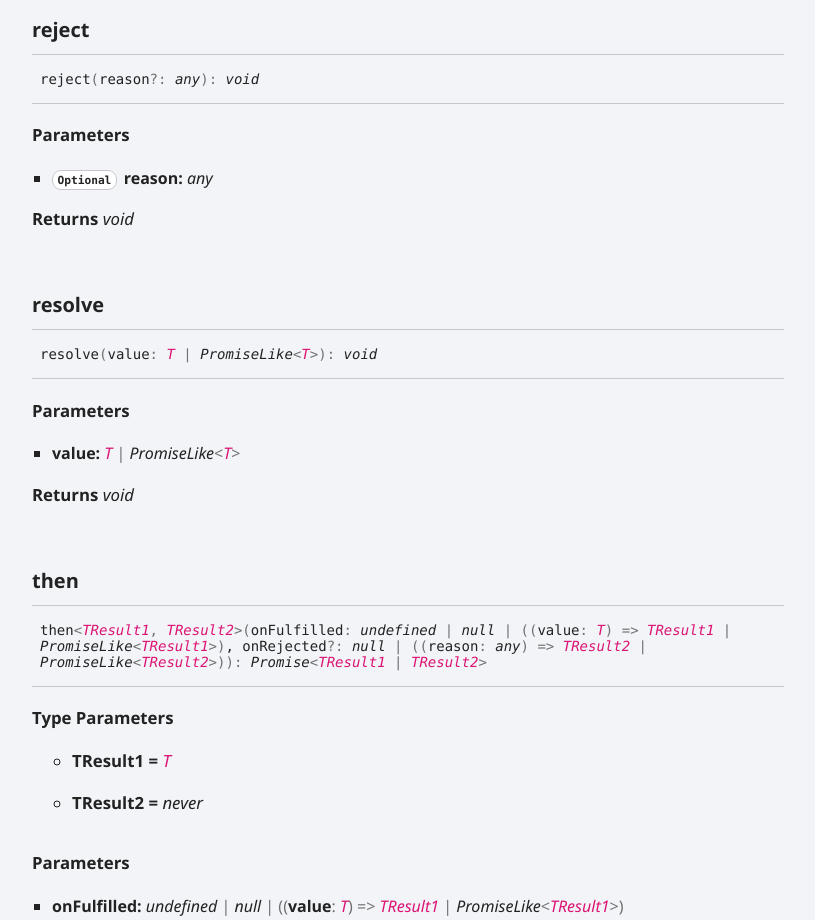
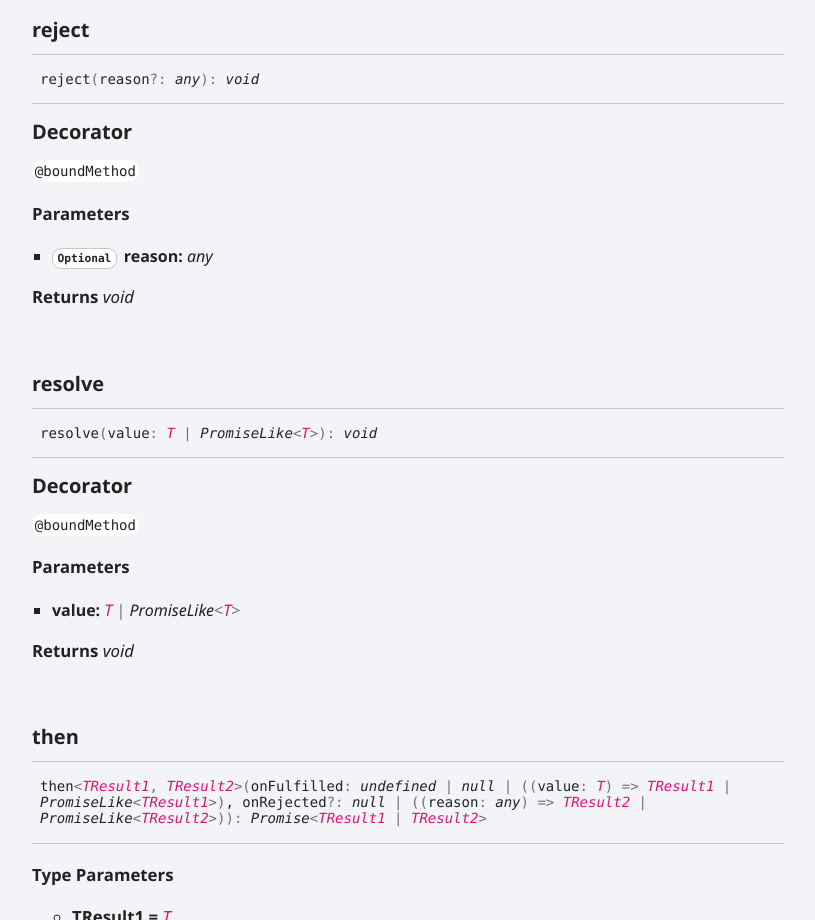
Before and after one commit to zimtsui/coroutine-locks, a website: page docs/classes/ManualPromise.html in a window 1280 px wide. Shown: the part 1920-2840 px from the top of the page, without its empty margins (96-911 px from the left). Drawn offline with Linux system fonts and the light colour scheme.

Commit message:
resolve bound

```diff
--- a/docs/classes/ManualPromise.html
+++ b/docs/classes/ManualPromise.html
@@ -98,6 +98,9 @@
 <ul class="tsd-signatures tsd-kind-method tsd-parent-kind-class">
 <li class="tsd-signature tsd-anchor-link" id="reject.reject-1">reject<span class="tsd-signature-symbol">(</span>reason<span class="tsd-signature-symbol">?: </span><span class="tsd-signature-type">any</span><span class="tsd-signature-symbol">)</span><span class="tsd-signature-symbol">: </span><span class="tsd-signature-type">void</span><a href="#reject.reject-1" aria-label="Permalink" class="tsd-anchor-icon"><svg class="icon icon-tabler icon-tabler-link" viewBox="0 0 24 24" stroke-width="2" stroke="currentColor" fill="none" stroke-linecap="round" stroke-linejoin="round"><use href="#icon-anchor-a"></use><use href="#icon-anchor-b"></use><use href="#icon-anchor-c"></use></svg></a></li>
 <li class="tsd-description">
+<div class="tsd-comment tsd-typography">
+<h3>Decorator</h3><p><code>@boundMethod</code></p>
+</div>
 <div class="tsd-parameters">
 <h4 class="tsd-parameters-title">Parameters</h4>
 <ul class="tsd-parameter-list">
@@ -109,6 +112,9 @@
 <ul class="tsd-signatures tsd-kind-method tsd-parent-kind-class">
 <li class="tsd-signature tsd-anchor-link" id="resolve.resolve-1">resolve<span class="tsd-signature-symbol">(</span>value<span class="tsd-signature-symbol">: </span><span class="tsd-signature-type" data-tsd-kind="Type parameter">T</span><span class="tsd-signature-symbol"> | </span><span class="tsd-signature-type">PromiseLike</span><span class="tsd-signature-symbol">&lt;</span><span class="tsd-signature-type" data-tsd-kind="Type parameter">T</span><span class="tsd-signature-symbol">&gt;</span><span class="tsd-signature-symbol">)</span><span class="tsd-signature-symbol">: </span><span class="tsd-signature-type">void</span><a href="#resolve.resolve-1" aria-label="Permalink" class="tsd-anchor-icon"><svg class="icon icon-tabler icon-tabler-link" viewBox="0 0 24 24" stroke-width="2" stroke="currentColor" fill="none" stroke-linecap="round" stroke-linejoin="round"><use href="#icon-anchor-a"></use><use href="#icon-anchor-b"></use><use href="#icon-anchor-c"></use></svg></a></li>
 <li class="tsd-description">
+<div class="tsd-comment tsd-typography">
+<h3>Decorator</h3><p><code>@boundMethod</code></p>
+</div>
 <div class="tsd-parameters">
 <h4 class="tsd-parameters-title">Parameters</h4>
 <ul class="tsd-parameter-list">
--- a/package.json
+++ b/package.json
@@ -21,6 +21,7 @@
     "@types/events": "^3.0.0",
     "@zimtsui/deque": "^0.0.7",
     "assert": "^1.5.0",
+    "autobind-decorator": "^2.4.0",
     "events": "^3.3.0"
   }
 }
```
Also changed, not shown: src/manual-promise.ts (+9 -0 lines), build/manual-promise.d.ts, build/manual-promise.js, 3 other files.
